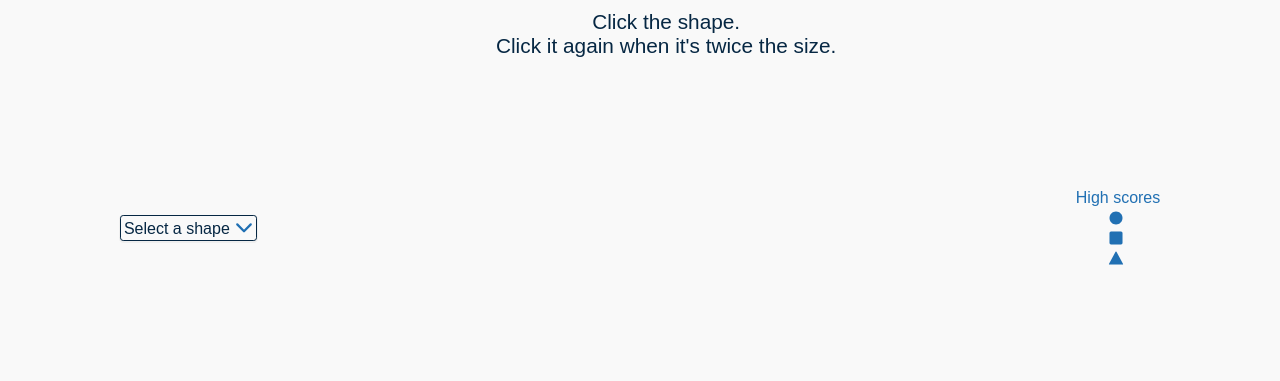
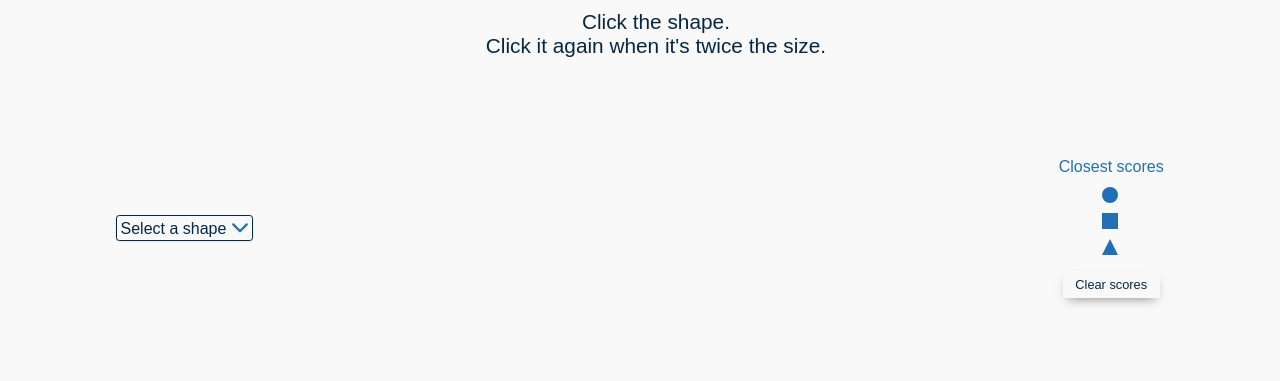
Before and after one commit to nicm42/clickthedot, a website: page index.html in a window 1280 px wide. Drawn offline with nearby package versions, Linux system fonts and the light colour scheme; a web font is replaced by a local one.

Commit message:
Added clear scores button

```diff
--- a/index.html
+++ b/index.html
@@ -30,20 +30,38 @@
 	</div>
 	<div id="result"></div>
 	<div id="resetbutton">
-		<button id="reset">Try again</button>
+		<button class="button" id="reset">Try again</button>
 	</div>
-	<div id="highscores">High scores
+	<div id="highscores">Closest scores
 		<div id="scores">
-			<div class="highscore" id="circlescoretext"><ion-icon name="ellipse"></ion-icon> <span class="score" id="circlescore"></span></div>
-			<div class="highscore" id="sqaurescoretext"><ion-icon name="square"></ion-icon> <span class="score" id="squarescore"></span></div>
-			<div class="highscore" id="trianglescoretext"><ion-icon name="triangle"></ion-icon> <span class="score" id="trianglescore"></span></div>
+			<div class="highscore" id="circlescoretext">
+				<svg class="highscoreicon" width="1em" height="1em" viewBox="0 0 100 100" xmlns="http://www.w3.org/2000/svg">
+					<circle cx="50%" cy="50%" r="50%"/>
+				</svg>
+				<span class="score" id="circlescore"></span>
+			</div>
+			<div class="highscore" id="squarescoretext">
+				<svg class="highscoreicon" width="1em" height="1em" viewBox="0 0 100 100" xmlns="http://www.w3.org/2000/svg">
+					<rect x="0" y="0" width="100%" height="100%"/>
+				</svg>
+				<span class="score" id="squarescore"></span>
+			</div>
+			<div class="highscore" id="trianglescoretext">
+				<svg class="highscoreicon" width="1em" height="1em" viewBox="0 0 100 100" xmlns="http://www.w3.org/2000/svg">
+					<polygon points="50, 0, 100, 100, 0, 100"/>
+				</svg>
+				<span class="score" id="trianglescore"></span>
+			</div>
 		</div>
+		<div id="clearbutton">
+			<button class="button" id="clear">Clear scores</button>
+		</div>
+	</div>
+
 	</div>
 
   <script src="jquery-3.4.1.min.js"></script>
 	<script type="text/javascript" src="script.js"></script>
-	<script type="module" src="https://unpkg.com/ionicons@5.0.0/dist/ionicons/ionicons.esm.js"></script>
-	<script nomodule="" src="https://unpkg.com/ionicons@5.0.0/dist/ionicons/ionicons.js"></script>
     <script>
 	    $( document ).ready(function() {
 	        clickthedot();
--- a/script.js
+++ b/script.js
@@ -14,6 +14,7 @@ function clickthedot() {
     createShape($(this).val());
   });
   $('#reset').click(createShape);
+  $('#clear').click(clearScores);
 }
 
 function setupHighScoreText(shape) {
@@ -93,6 +94,11 @@ function addHighScore(shape, score) {
 
   localStorage.setItem(shape, highestScore);
   $('#' + shape + 'score').html(localStorage.getItem(shape));
+}
+
+function clearScores() {
+  localStorage.clear();
+  $('.score').html('');
 } //from https://developer.mozilla.org/en-US/docs/Web/JavaScript/Reference/Global_Objects/Math/random
 
 
--- a/src/script.js
+++ b/src/script.js
@@ -12,6 +12,7 @@ function clickthedot() {
 		createShape($(this).val());
 	});
 	$('#reset').click(createShape);
+	$('#clear').click(clearScores);
 }
 
 function setupHighScoreText(shape) {
@@ -87,6 +88,11 @@ function addHighScore(shape, score) {
 	$('#'+shape+'score').html(localStorage.getItem(shape));
 }
 
+function clearScores() {
+	localStorage.clear();
+	$('.score').html('');
+}
+
 //from https://developer.mozilla.org/en-US/docs/Web/JavaScript/Reference/Global_Objects/Math/random
 function getRandomIntInclusive(min, max) {
   min = Math.ceil(min);
--- a/src/styles.scss
+++ b/src/styles.scss
@@ -111,6 +111,9 @@ body {
 	top: 2px;
 }
 
+#scores {
+	padding-top: .5rem;
+}
 #highscores {
 	grid-area: highscores;
 	padding-top: 10px;
@@ -121,10 +124,34 @@ body {
 	align-items: center;
 	text-align: left;
 }
-ion-icon {
+.highscore {
+	padding-top: .2rem;
+	padding-bottom: .2rem;
+}
+.highscoreicon {
+	padding-right: .2rem;
+	fill: $lightBlue;
+}
+#clearbutton {
+	padding-top: .5rem;
+}
+#clear {
+	cursor: pointer;
+	background-color: $lightGrey;
+	border: $lightGrey;
+	color: $darkBlue;
+	padding: 0.5em 1em;
+	box-shadow: 0 5px 12px -5px rgba(0,0,0,.5);
+	border-radius: .2em;
+	font-size: 0.8rem;
 	position: relative;
-	top: .2rem;
-	padding-right: .2rem
+}
+#clear:hover {
+	background-color: darken($lightGrey, 10%);
+}
+#clear:active {
+	background-color: darken($lightGrey, 10%);
+	top: 2px;
 }
 
 @media (min-width: 600px) {
```
Also changed, not shown: styles.css, 1 other file.
